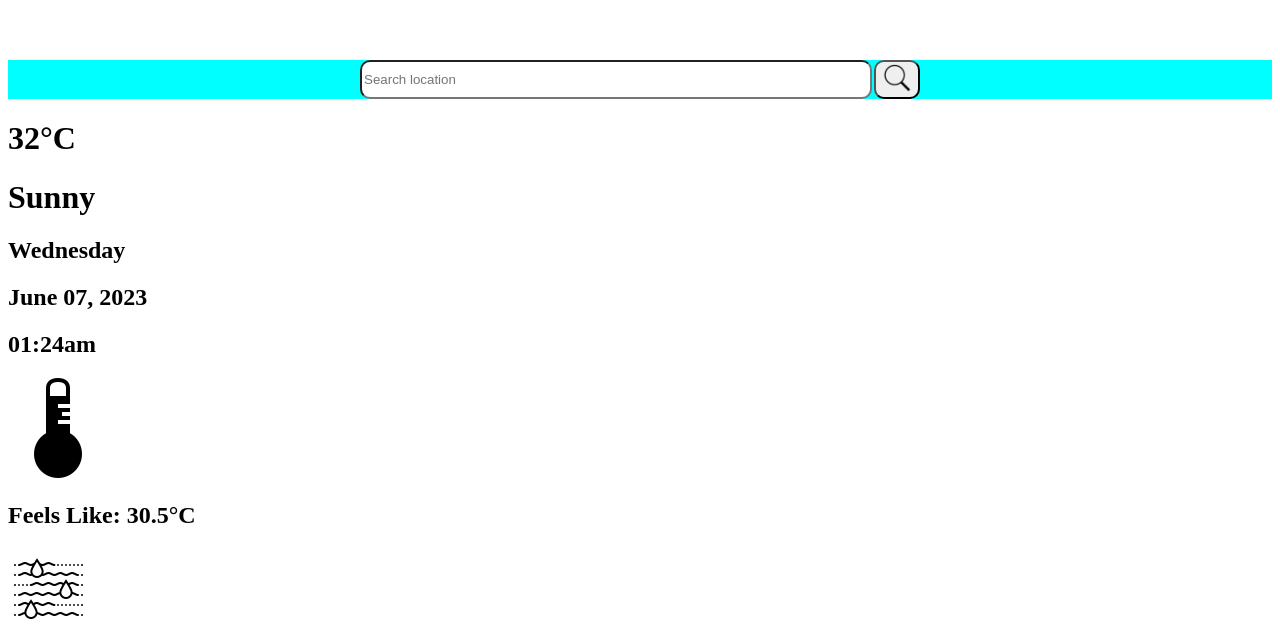
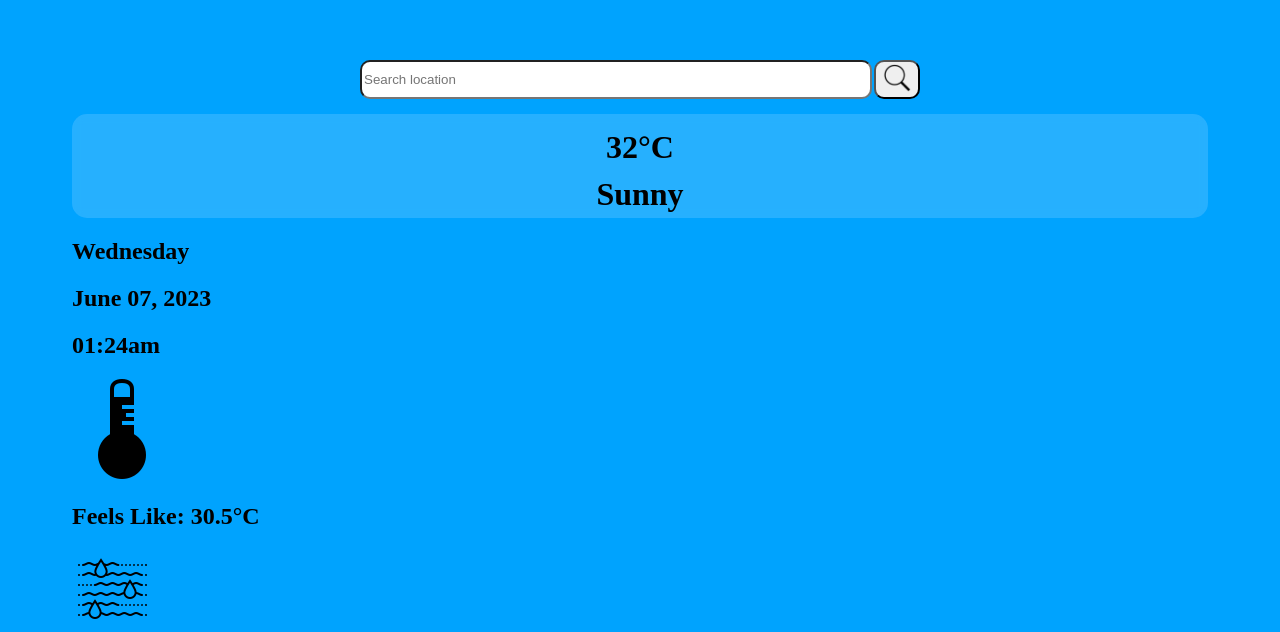
Before and after one commit to wilsterdc/simple-weather-app, a website: page index.html in a window 1280 px wide. Shown: the part 180-812 px from the top of the page. Drawn offline with Linux system fonts and the light colour scheme; no server answers.

Commit message:
designing

```diff
--- a/index.html
+++ b/index.html
@@ -13,6 +13,7 @@
         <button id="searchBtn"><img id="iconSearch" src="./images/icon/search.png"></button>
     </div>
 
+    <div class="info">
         <div class="primaryInfo">
             <h1 id="location"></h1>
             <h1 id="temp">32°C</h1>
@@ -33,6 +34,8 @@
             <img id="iconWind" src="./images/icon/wind.png">
             <h2 id="wind">Wind: 93° @ 2.15m/s</h2>
         </div>
+    </div>
+
 
 
 </body>
--- a/style/style.scss
+++ b/style/style.scss
@@ -1,6 +1,9 @@
+body {
+    background: #00A3FE
+}
+
 .searchBar {
     display: flex;
-    background-color: aqua;
     column-gap: 2px;
     margin-top: 30vh;
     justify-content: center;
@@ -19,3 +22,30 @@
         }
     }
 }
+
+.info {
+    display: grid;
+    padding-left: 5vw;
+    padding-right: 5vw;
+    padding-top: 15px;
+
+    .primaryInfo {
+        display: grid;
+        border-radius: 15px;
+        background-color: rgba(255, 255, 255, .15);
+        backdrop-filter: blur(5px);
+        text-align: center;
+
+        #location {
+            margin: 5px;
+        }
+
+        #temp {
+            margin: 5px;
+        }
+
+        #weather {
+            margin: 5px;
+        }
+    }
+}
```
Also changed, not shown: style/style.css, 1 other file. Lines whose indentation alone changed are shown as unchanged.
